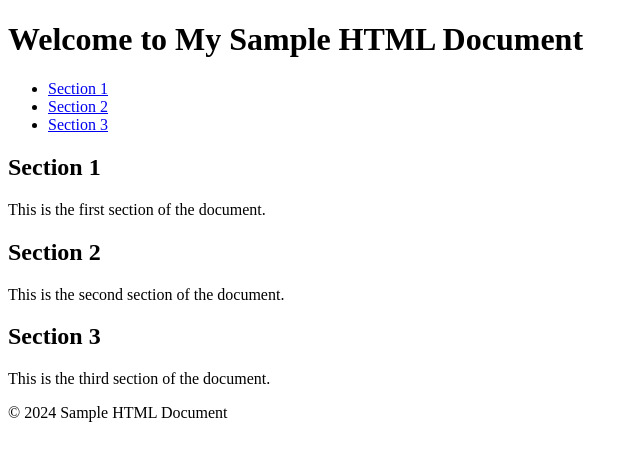
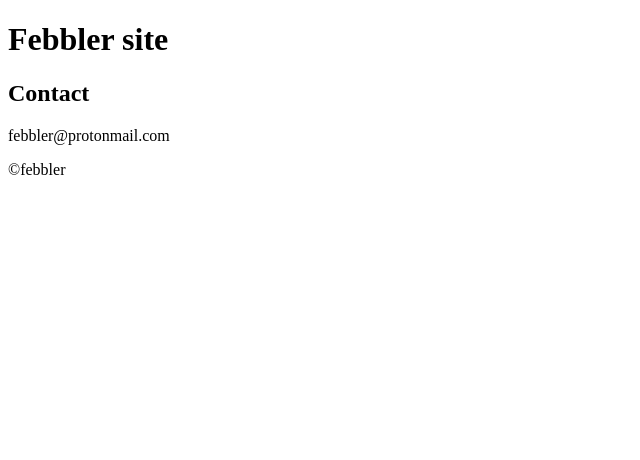
Before and after one commit to febbler/febbler, a plain HTML site: page index.html in a window 1280 px wide. Shown: the whole page, without its empty margins (0-640 px from the left). Drawn offline with Linux system fonts and the light colour scheme.

Commit message:
Update index.html

```diff
--- a/index.html
+++ b/index.html
@@ -3,34 +3,19 @@
 <head>
     <meta charset="UTF-8">
     <meta name="viewport" content="width=device-width, initial-scale=1.0">
-    <title>Sample HTML Document</title>
+    <title>Febblert</title>
 </head>
 <body>
     <header>
-        <h1>Welcome to My Sample HTML Document</h1>
+        <h1>Febbler site</h1>
     </header>
-    <nav>
-        <ul>
-            <li><a href="#section1">Section 1</a></li>
-            <li><a href="#section2">Section 2</a></li>
-            <li><a href="#section3">Section 3</a></li>
-        </ul>
-    </nav>
     <main>
         <section id="section1">
-            <h2>Section 1</h2>
-            <p>This is the first section of the document.</p>
-        </section>
-        <section id="section2">
-            <h2>Section 2</h2>
-            <p>This is the second section of the document.</p>
-        </section>
-        <section id="section3">
-            <h2>Section 3</h2>
-            <p>This is the third section of the document.</p>
+            <h2>Contact</h2>
+            <p>febbler@protonmail.com</p>
         </section>
     </main>
     <footer>
-        <p>&copy; 2024 Sample HTML Document</p>
+        <p>&copy;febbler</p>
     </footer>
 </html>
```
